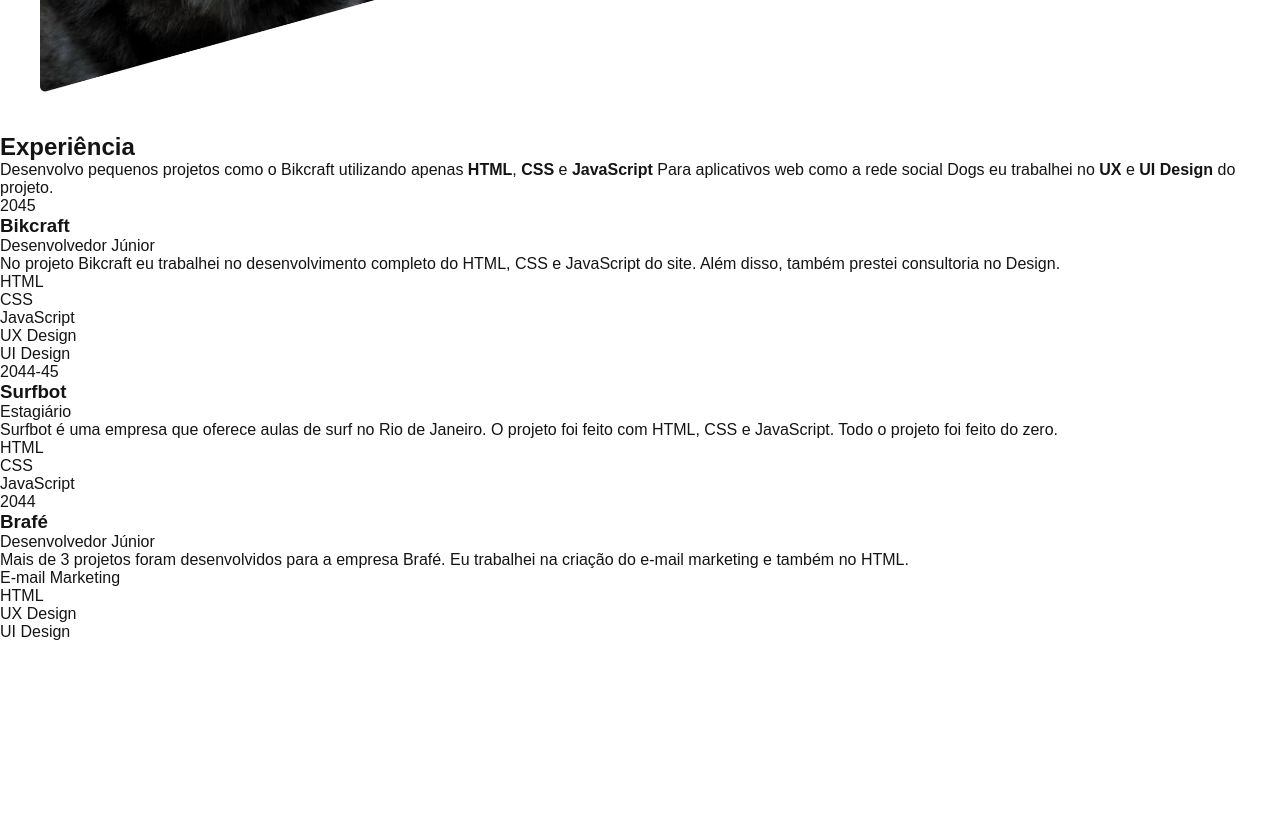
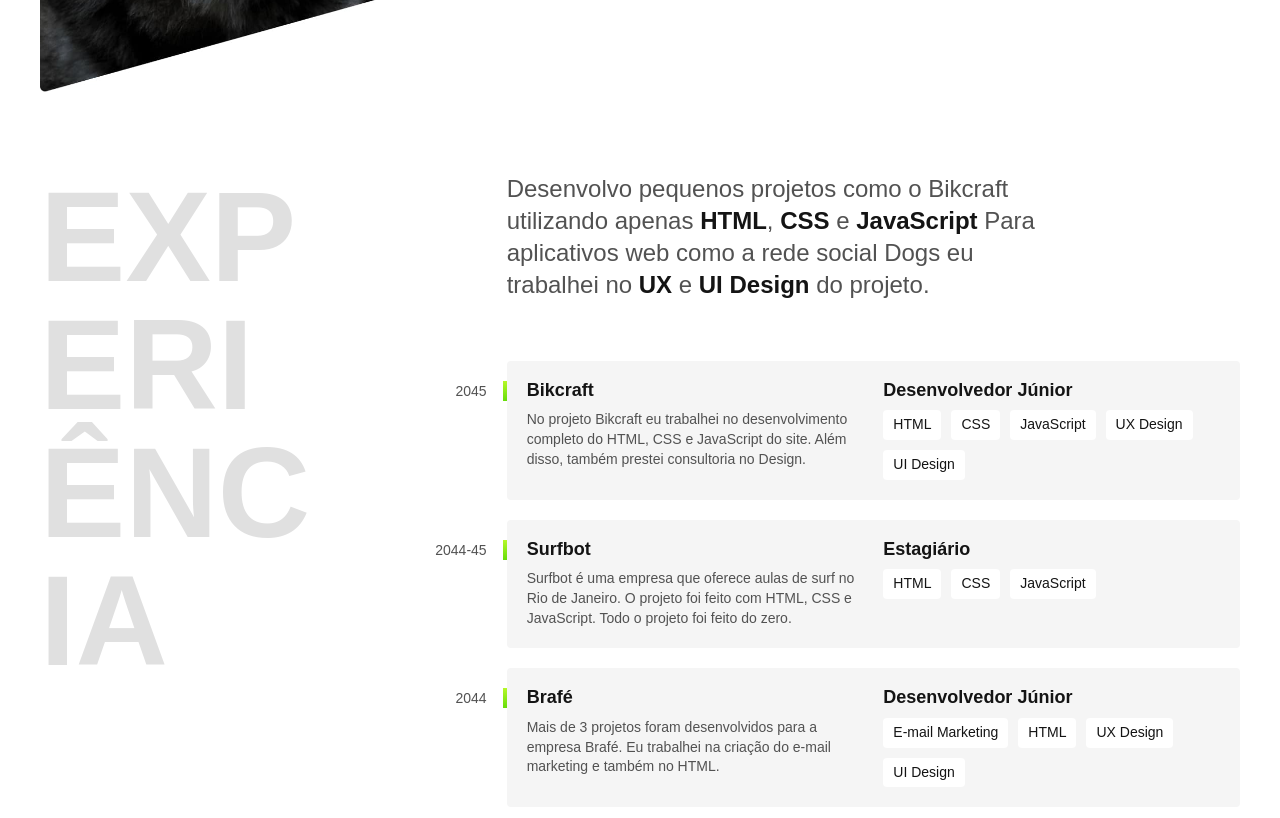
Before and after one commit to rvianadev/portfolio-origamid, a plain HTML site: page index.html in a window 1280 px wide. Shown: the part 600-1418 px from the top of the page. Drawn offline with Linux system fonts and the light colour scheme.

Commit message:
style: experiencia section finished

```diff
--- /dev/null
+++ b/css/experiencia.css
@@ -0,0 +1,83 @@
+.experiencia {
+  max-width: 1200px;
+  padding: 40px 20px;
+  margin: 0 auto;
+  display: grid;
+  grid-template-columns: 1fr 2fr;
+  gap: 100px;
+}
+
+.experiencia .subtitulo {
+  color: #e0e0e0;
+}
+
+.experiencia-texto {
+  font-size: 1.5rem;
+  line-height: 1.33;
+  max-width: 40ch;
+  margin-bottom: 60px;
+  color: #525252;
+}
+
+.experiencia-texto strong {
+  color: #141414;
+}
+
+.empresa {
+  display: grid;
+  grid-template-columns: 1fr 1fr;
+  gap: 10px 20px;
+  padding: 20px;
+  background: #f5f5f5;
+  margin-bottom: 20px;
+  border-radius: 4px;
+  position: relative;
+}
+
+.empresa::before {
+  content: "";
+  display: block;
+  width: 4px;
+  height: 20px;
+  background: linear-gradient(#b6f829, #67dd0a);
+  position: absolute;
+  left: -4px;
+  top: 20px;
+}
+
+.empresa-ano {
+  position: absolute;
+  width: 80px;
+  top: 22px;
+  left: -100px;
+  color: #525252;
+  font-size: 0.875rem;
+  text-align: right;
+}
+
+.empresa-titulo {
+  font-size: 1.125rem;
+  line-height: 1.1;
+  font-weight: bold;
+}
+
+.empresa-texto {
+  font-size: 0.875rem;
+  line-height: 1.4;
+  color: #525252;
+}
+
+.empresa-habilidades {
+  display: flex;
+  flex-wrap: wrap;
+  gap: 10px;
+  align-content: start;
+}
+
+.empresa-habilidades li {
+  font-size: 0.875rem;
+  line-height: 1.4;
+  border-radius: 4px;
+  background-color: #ffffff;
+  padding: 5px 10px;
+}
--- a/css/global.css
+++ b/css/global.css
@@ -22,3 +22,11 @@
   max-width: 100%;
   display: block;
 }
+
+.subtitulo {
+  font-size: 8rem;
+  line-height: 1;
+  text-transform: uppercase;
+  word-break: break-all;
+  max-width: 4ch;
+}
--- a/css/styles.css
+++ b/css/styles.css
@@ -1,3 +1,4 @@
 @import "./global.css";
 @import "./header.css";
 @import "./introducao.css";
+@import "./experiencia.css";
```
